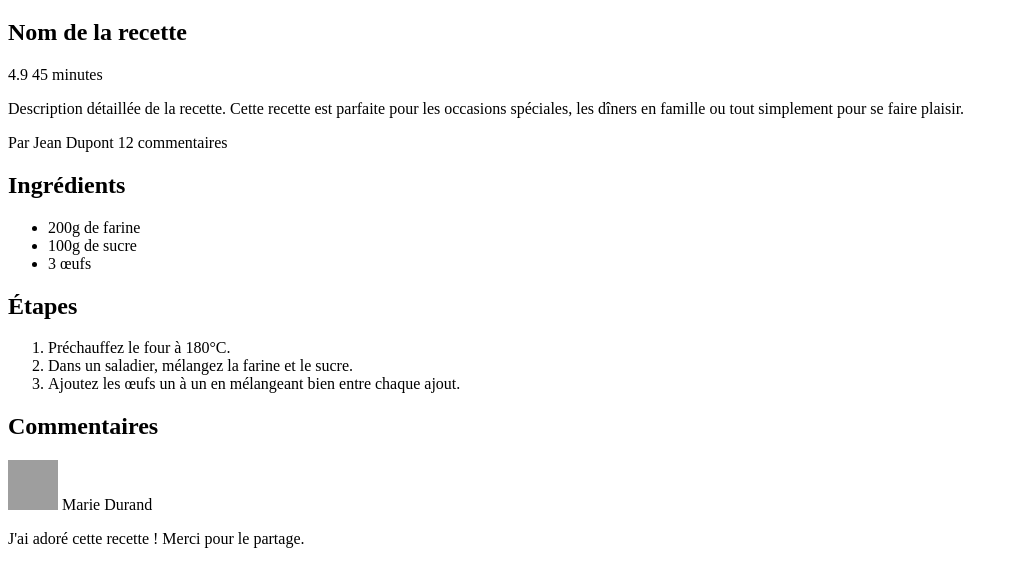
After one commit to HakimLLL/RECIPE_MASTER_2026, a PHP site: page /views/recipes/show.php in a window 1280 px wide; the page is wider, and only the part inside the window is pictured. The commit adds this page. Shown: the part 909-1473 px from the top of that part, without its empty margins (0-1014 px from the left). Run offline with PHP 8.4, Linux system fonts and the light colour scheme; grey boxes are pictures that could not be loaded.

Commit message:
Recipes Show

```diff
--- a/app/views/recipes/_random.php
+++ b/app/views/recipes/_random.php
@@ -20,7 +20,7 @@
             <span class="text-gray-500"><i class="fas fa-comment"></i> 12 commentaires</span>
         </div>
         <a
-            href="recipe.html"
+            href="?recipes=show&id=<?php echo $randomRecipe['id']; ?>"
             class="inline-block bg-red-500 hover:bg-red-800 rounded-full px-4 py-2 text-white">
             Voir la recette
         </a>
--- /dev/null
+++ b/app/views/recipes/show.php
@@ -0,0 +1,63 @@
+<section class="bg-white rounded-lg shadow-lg p-6 mb-6">
+
+    <!-- Recipe Image -->
+    <img class="w-full h-96 object-cover rounded-t-lg" src="https://source.unsplash.com/1600x900/?recipe" alt="Nom de la recette">
+
+    <!-- Recipe Info -->
+    <div class="p-4">
+        <h1 class="text-3xl font-bold mb-4">Nom de la recette</h1>
+        <div class="flex items-center mb-4">
+            <span class="text-yellow-500 mr-1"><i class="fas fa-star"></i></span>
+            <span>4.9</span>
+            <span class="ml-4 text-gray-700"><i class="fas fa-clock"></i> 45 minutes</span>
+        </div>
+        <p class="text-gray-700 mb-4">
+            Description détaillée de la recette. Cette recette est parfaite
+            pour les occasions spéciales, les dîners en famille ou tout
+            simplement pour se faire plaisir.
+        </p>
+        <div class="flex items-center mb-4">
+            <span class="text-gray-700 mr-2">Par Jean Dupont</span>
+            <span class="text-gray-500"><i class="fas fa-comment"></i> 12 commentaires</span>
+        </div>
+    </div>
+    <!-- Ingredients -->
+    <div class="p-4 border-t">
+        <h2 class="text-2xl font-bold mb-4">Ingrédients</h2>
+        <ul class="list-disc pl-5">
+            <li>200g de farine</li>
+            <li>100g de sucre</li>
+            <li>3 œufs</li>
+            <!-- ... (autres ingrédients) ... -->
+        </ul>
+    </div>
+
+    <!-- Steps -->
+    <div class="p-4 border-t">
+        <h2 class="text-2xl font-bold mb-4">Étapes</h2>
+        <ol class="list-decimal pl-5">
+            <li>Préchauffez le four à 180°C.</li>
+            <li>Dans un saladier, mélangez la farine et le sucre.</li>
+            <li>
+                Ajoutez les œufs un à un en mélangeant bien entre chaque ajout.
+            </li>
+            <!-- ... (autres étapes) ... -->
+        </ol>
+    </div>
+
+    <!-- Comments -->
+    <div class="p-4 border-t">
+        <h2 class="text-2xl font-bold mb-4">Commentaires</h2>
+        <!-- Comment -->
+        <div class="mb-4">
+            <div class="flex items-center mb-2">
+                <img src="https://source.unsplash.com/50x50/?portrait" alt="Nom de l'utilisateur" class="w-10 h-10 rounded-full mr-2">
+                <span class="font-bold">Marie Durand</span>
+            </div>
+            <p class="text-gray-700">
+                J'ai adoré cette recette ! Merci pour le partage.
+            </p>
+        </div>
+        <!-- ... (autres commentaires) ... -->
+    </div>
+</section>
```
Also changed, not shown: app/controllers/recipesController.php (added, +21 -0 lines), app/models/recipesModel.php (+12 -0 lines), app/routers/index.php (+12 -2 lines), app/routers/recipes.php (added, +14 -0 lines), app/views/recipes/_latestbyUserId.php (+6 -1 lines), app/views/recipes/_populars.php (+7 -1 lines).
